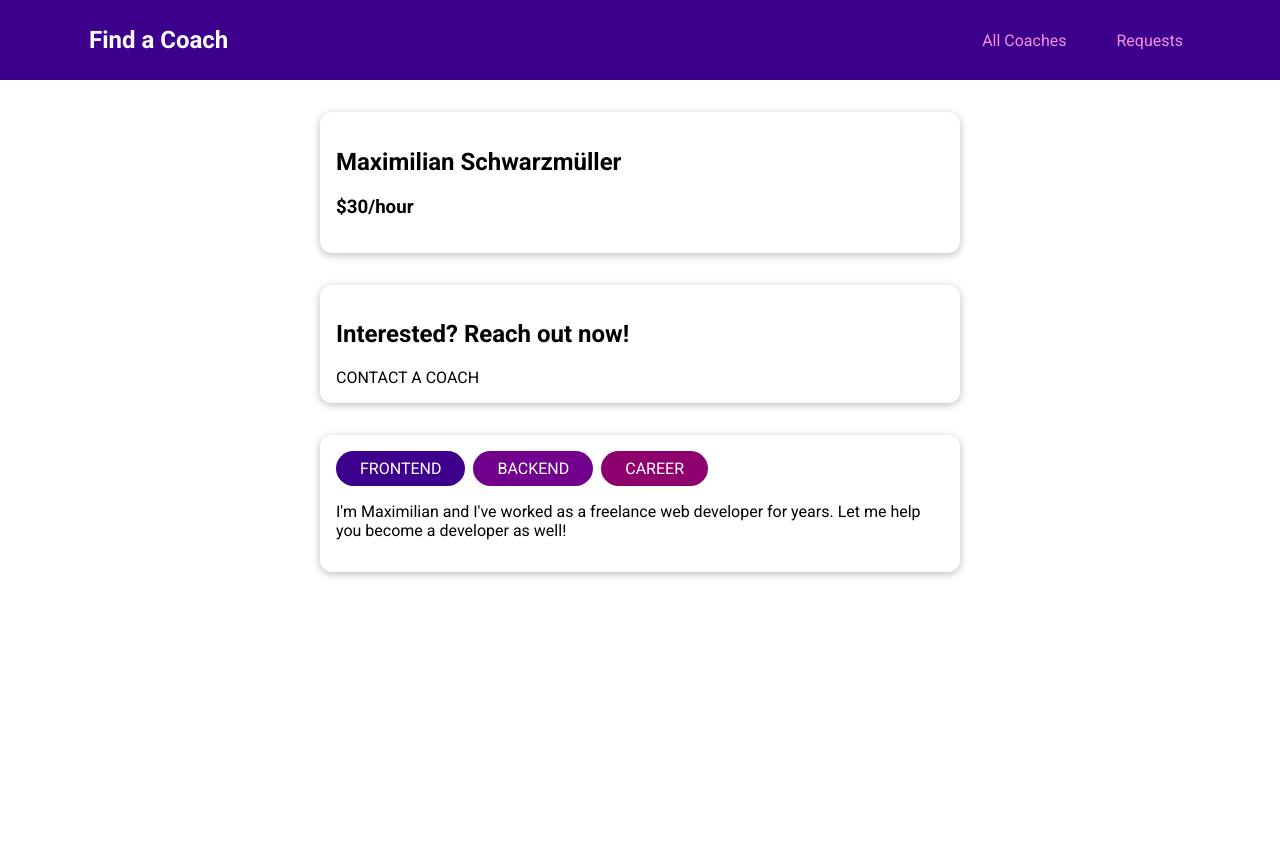
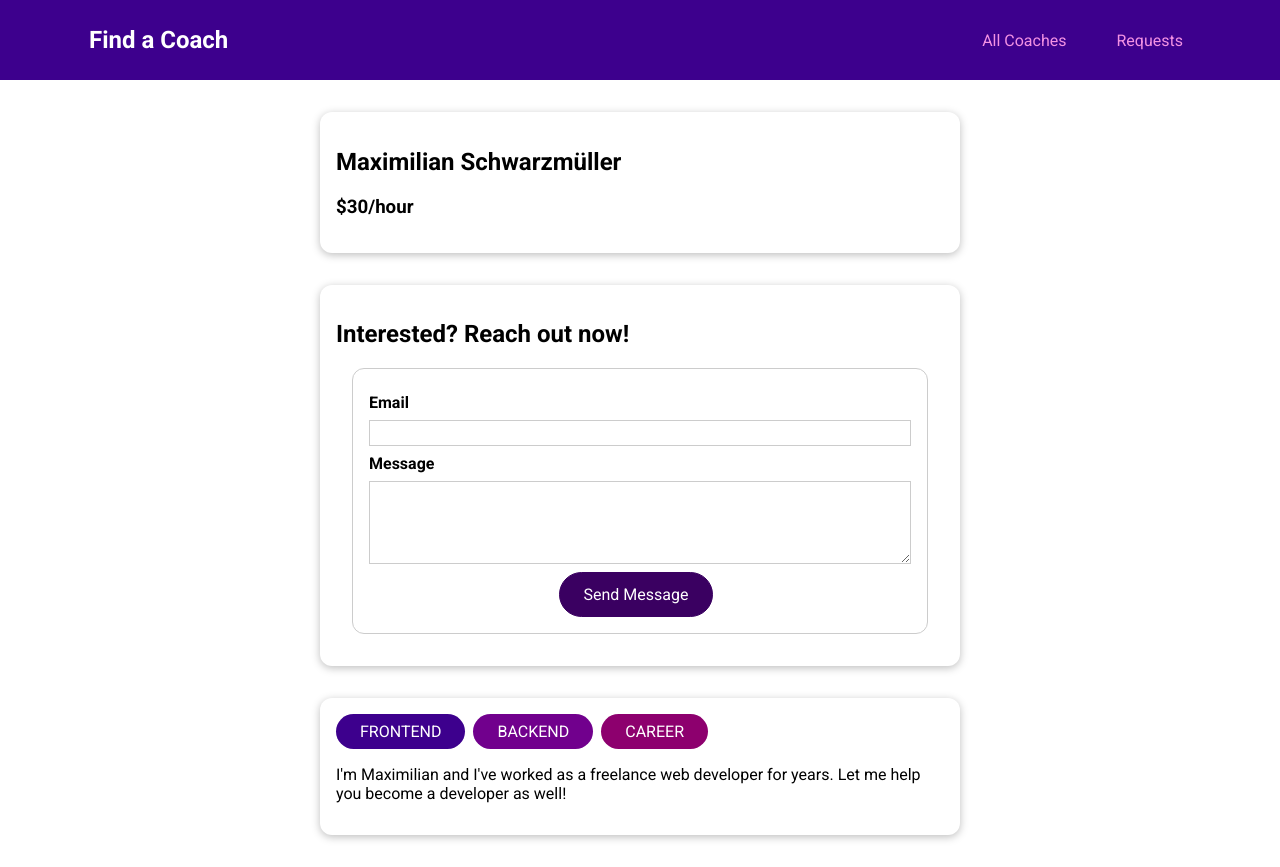
Before and after one commit to k1d12r04/find-a-coach-app, a Vue app: page /coaches/c1/contact in a window 1280 px wide. Before the commit the page ends 800 px from the top, so only its background shows below. Built offline with nearby package versions, Linux system fonts and the light colour scheme.

Commit message:
Make contact coach form

```diff
--- a/src/pages/requests/ContactCoach.vue
+++ b/src/pages/requests/ContactCoach.vue
@@ -1 +1,84 @@
-<template>CONTACT A COACH</template>
+<template>
+  <form @submit.prevent="submitForm">
+    <div class="form-control">
+      <label for="email">Email</label>
+      <input type="text" id="email" v-model.trim="email" />
+    </div>
+    <div class="form-control">
+      <label for="message">Message</label>
+      <textarea id="message" rows="4" v-model.trim="message"></textarea>
+    </div>
+    <div class="actions">
+      <base-button>Send Message</base-button>
+    </div>
+  </form>
+</template>
+
+<script>
+export default {
+  data() {
+    return {
+      formIsValid: true,
+      email: '',
+      message: '',
+    };
+  },
+  methods: {
+    submitForm() {
+      this.formIsValid = true;
+      if (
+        this.message === '' ||
+        this.email === '' ||
+        !this.email.includes('@')
+      ) {
+        this.formIsValid = false;
+        return;
+      }
+    },
+  },
+};
+</script>
+
+<style scoped>
+form {
+  margin: 1rem;
+  border: 1px solid #ccc;
+  border-radius: 12px;
+  padding: 1rem;
+}
+
+.form-control {
+  margin: 0.5rem 0;
+}
+
+label {
+  font-weight: bold;
+  margin-bottom: 0.5rem;
+  display: block;
+}
+
+input,
+textarea {
+  display: block;
+  width: 100%;
+  font: inherit;
+  border: 1px solid #ccc;
+  padding: 0.15rem;
+}
+
+input:focus,
+textarea:focus {
+  border-color: #3d008d;
+  background-color: #faf6ff;
+  outline: none;
+}
+
+.errors {
+  font-weight: bold;
+  color: red;
+}
+
+.actions {
+  text-align: center;
+}
+</style>
```
